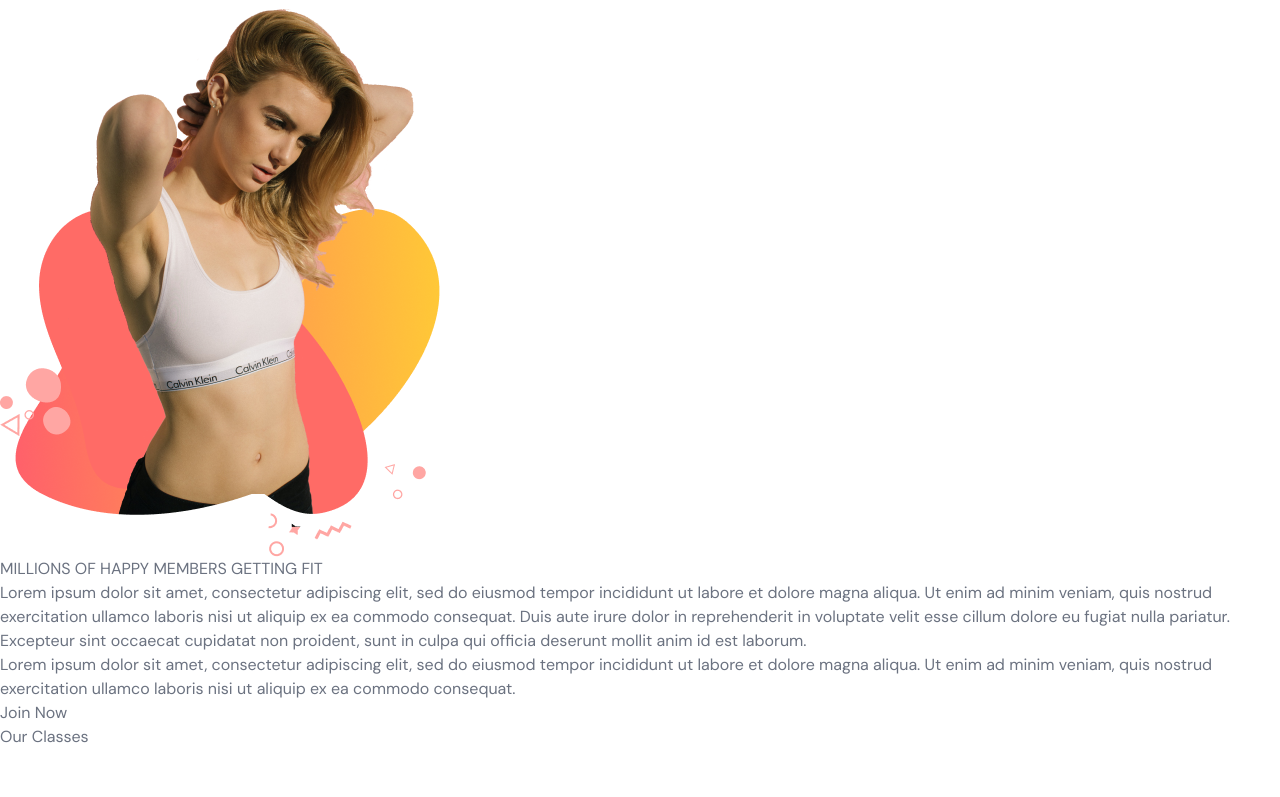
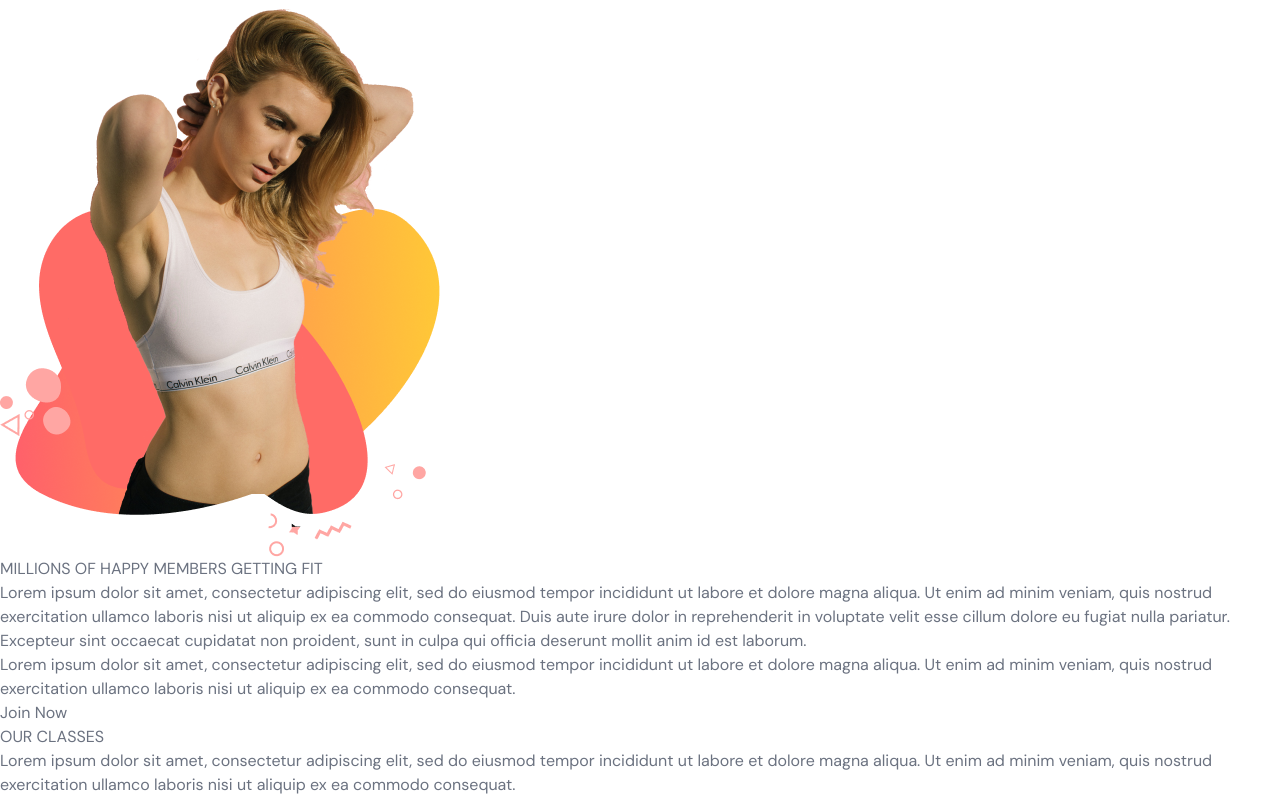
Before and after one commit to Eazyduzit/gym-app-vite-react-typescript, a React (Vite) app: page / in a window 1280 px wide. Shown: the part 5167-5964 px from the top of the page. Before the commit the page ends 5916 px from the top, so only its background shows below. Built offline with nearby package versions, Linux system fonts and the light colour scheme.

Commit message:
created section for our classes, added motion divs, set classes and props

```diff
--- a/src/scenes/ourClasses/index.tsx
+++ b/src/scenes/ourClasses/index.tsx
@@ -1,4 +1,6 @@
 import { SelectedPage } from "@/shared/types"
+import { motion } from "framer-motion"
+import HText from "@/shared/HText"
 import image1 from "@/assets/image1.png"
 import image2 from "@/assets/image2.png"
 import image3 from "@/assets/image3.png"
@@ -11,7 +13,29 @@ type Props = {
 }
 
 const OurClasses = ({ setSelectedPage }: Props) => {
-  return <div>Our Classes</div>
+  return (
+    <section id="ourclasses" className="w-full bg-primary-100 py-40">
+      <motion.div onViewportEnter={() => setSelectedPage(SelectedPage.OurClasses)}>
+        <motion.div
+          className="mx-auto w-5/6"
+          initial="hidden"
+          whileInView="visible"
+          viewport={{ once: true, amount: 0.5 }}
+          transition={{ duration: 0.5 }}
+          variants={{ hidden: { opacity: 0, x: -50 }, visible: { opacity: 1, x: 0 } }}
+        >
+          <div className="md:w-3/5">
+            <HText>OUR CLASSES</HText>
+            <p className="py-5">
+              Lorem ipsum dolor sit amet, consectetur adipiscing elit, sed do eiusmod tempor
+              incididunt ut labore et dolore magna aliqua. Ut enim ad minim veniam, quis nostrud
+              exercitation ullamco laboris nisi ut aliquip ex ea commodo consequat.
+            </p>
+          </div>
+        </motion.div>
+      </motion.div>
+    </section>
+  )
 }
 
 export default OurClasses
```
